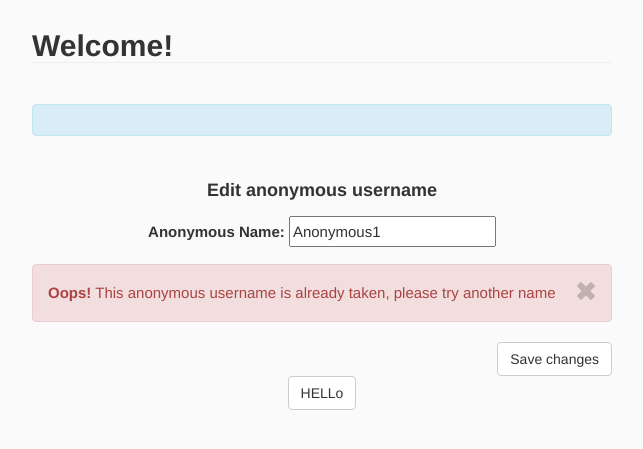
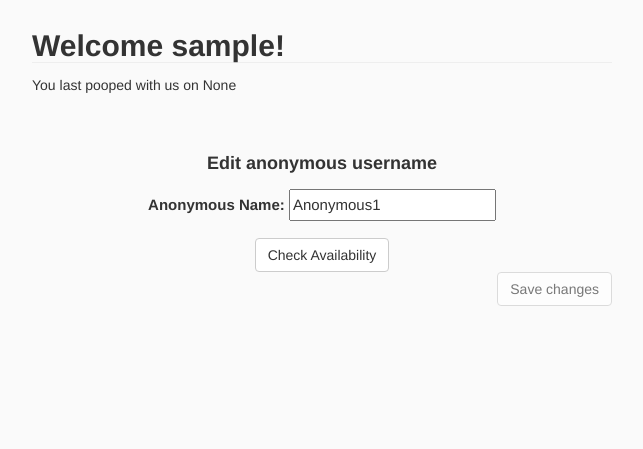
Before and after one commit to dgin/PooperRater, a Django app: page /profile in a window 1280 px wide. Shown: the part 51-500 px from the top of the page, without its empty margins (318-961 px from the left). Run offline with Django 3.2, Linux system fonts and the light colour scheme; the visitor is signed in with stand-in values (Sample User, id 1); data that the repository does not hold is empty; parts of the project's set-up code (start-up, migrations or seed data) failed here and were passed over; some libraries are stand-ins or nearby versions.

Commit message:
unique anon username, profile page completed, minor styling for google map, columns

```diff
--- a/NumberTwoLabs/NumberTwoLabs/urls.py
+++ b/NumberTwoLabs/NumberTwoLabs/urls.py
@@ -10,7 +10,6 @@
 urlpatterns = patterns('',
 
     url(r'^$', 'pooperRater.views.places', name='places'),
-    url(r'^place/$', 'pooperRater.views.place', name='place'),
     url(r'^admin/', include(admin.site.urls)),
 
     url(r'^$', views.home_page, name='index'),
@@ -26,5 +25,4 @@
     url(r'^api/v1/', include('pooperRater.api.urls')),
     url(r'^yelp/ajax/$', views.yelp_ajax, name='yelp_ajax'),
     url(r'^profile', views.profile, name='profile'),
-    url(r'place/add/$', views.place_add, name='place_add')
 )
--- a/NumberTwoLabs/pooperRater/static/css/google_places.css
+++ b/NumberTwoLabs/pooperRater/static/css/google_places.css
@@ -6,13 +6,14 @@
 }
 
 #map-canvas {
-    height: 400px;
-    width: 350px;
+    height: 450px;
+    /*width: 350px;*/
     margin-left:auto;
     margin-right:auto;
     /*height: 100%;*/
-    /*weight: 100%;*/
+    width: 100%;
     top: 55px;
+    position:fixed;
     /*Commented out border because otherwise produces two overlapping borders
     Remove comment if you can fix that bug.*/
     /*border: solid;*/
--- a/NumberTwoLabs/pooperRater/static/css/stylesheet.css
+++ b/NumberTwoLabs/pooperRater/static/css/stylesheet.css
@@ -6,6 +6,8 @@
   margin: 0;
   padding: 30px;
   padding-top: 80px;
+    height:100%;
+    width:100%;
 }
 
 a {
--- a/NumberTwoLabs/pooperRater/static/js/add_place_button.js
+++ b/NumberTwoLabs/pooperRater/static/js/add_place_button.js
@@ -24,6 +24,6 @@
 
 var GoNowButton = React.createClass({
     render: function() {
-        return <a id="goNowButton" className="btn btn-danger btn-block">BATHROOM EMERGENCY</a>
+        return <a id="goNowButton" className="btn btn-danger btn-lg btn-block">BATHROOM EMERGENCY</a>
     }
 });
--- a/NumberTwoLabs/pooperRater/static/js/places.js
+++ b/NumberTwoLabs/pooperRater/static/js/places.js
@@ -81,9 +81,11 @@
           //Catches error in case no data passed
         console.log("5", this.props.data);
           if (this.props.data) {
+              console.log("Pooper time: ", this.props.data);
               // finds closest highly-rated toilet for use with Bathroom Emergency button
               var closestDistance = 99999;
               var goNowButton = document.getElementById("goNowButton");
+              var goNowButtonActivated = false;
               // Sets placeNodes, which populate placeList
               placeNodes = this.props.data.map(function (place) {
                   // Catches error in case user doesn't have position coordinates
@@ -93,10 +95,11 @@
                           userPositionCoords.longitude, place.latitude, place.longitude);
                       if (distanceFromYou <= 1) { // 1 kilometer
 
-                          if (distanceFromYou <= closestDistance && place.overall_average_rating >= 3){
-                              closestDistance = distanceFromYou;
-                              goNowButton.href = '#place/'+place.id;
-                          }
+                          //if (distanceFromYou <= closestDistance && place.overall_average_rating >= 3){
+                          //    closestDistance = distanceFromYou;
+                          //    goNowButton.href = '#place/'+place.id;
+                          //    goNowButtonActivated = true;
+                          //}
                           // Puts marker on the map
                           createPlaceMarker(place);
                           return (
@@ -107,7 +110,23 @@
                   }
 
               });
-              console.log("4", placeNodes)
+              // If no place matches criteria of <= 1 km away and rating >= 3
+              var placesNearby = this.props.data;
+              if (!goNowButtonActivated && placesNearby.length > 0 && userPositionCoords !== undefined) {
+                  console.log("Fix");
+                  var k;
+                  for (k = 0; k < placesNearby.length; k++) {
+                      var distanceFromYou = getDistanceFromLatLonInKm(userPositionCoords.latitude,
+                          userPositionCoords.longitude, placesNearby[k].latitude,
+                          placesNearby[k].longitude);
+                      if (distanceFromYou <= closestDistance) {
+                          closestDistance = distanceFromYou;
+                          goNowButton.href = '#place/'+placesNearby[k].id;
+                      }
+                  }
+
+              }
+
               return (
                   <div className="placeList">
                   {placeNodes}
--- a/NumberTwoLabs/pooperRater/static/js/unique_username_check.js
+++ /dev/null
@@ -1,9 +0,0 @@
-function checkUniqueUsername() {
-    console.log(1);
-    var anonName = document.getElementsByTagName("input").value;
-    console.log(anonName);
-    return false;
-//    $.ajax({
-//        url: '/api/v1/anon/?search='+
-//    })
-}
--- a/NumberTwoLabs/pooperRater/templates/javascript.html
+++ b/NumberTwoLabs/pooperRater/templates/javascript.html
@@ -14,7 +14,7 @@
 <script type="text/jsx;harmony=true" src="{% static 'js/scrollPaginator.js' %}"></script>
 <script type="text/jsx;harmony=true" src="{% static 'js/pagination_scroll.js' %}"></script>
 
-<script type="text/jsx;harmony=true" src="{% static 'js/unique_username_check.js' %}"></script>
+<script type="text/jsx;harmony=true" src="{% static 'js/uniqueUsernameCheck.js' %}"></script>
 
 <script type="text/jsx;harmony=true" src="{% static 'js/place_map.js' %}"></script>
 <script type="text/jsx;harmony=true" src="{% static 'js/places.js' %}"></script>
--- a/NumberTwoLabs/pooperRater/templates/registration/profile.html
+++ b/NumberTwoLabs/pooperRater/templates/registration/profile.html
@@ -3,29 +3,31 @@
 {% block content2 %}
     <div class="row">
         <div class="col-lg-6 col-lg-offset-3 col-sm-8 col-sm-offset-2 col-xs-12">
-        <h2>Welcome!</h2>
+        <h2>Welcome {{ user.username }}!</h2>
+            <h5>You last pooped with us on {{ user.last_login }}</h5>
             <br>
-            <div class="text-center alert alert-info">{{ welcome_message }}</div>
+            <!--<div class="text-center alert alert-info">{{ welcome_message }}</div>-->
             <br>
             <div class="text-center">
             <h4>Edit anonymous username</h4>
             <form method="post">
                 {% csrf_token %}
                 {{ form.as_p }}
-            <div>
-
-                <div class="alert alert-danger text-left in collapse" id="profilealert" role="alert"><strong>Oops!</strong> This anonymous username is already taken, please try another name <a href="#" class="close glyphicon glyphicon-remove" data-dismiss="alert"></a></div>
+            <div class="alert alert-danger text-left hide in collapse" id="profilealert" role="alert">
+                <strong>Oops!</strong> This anonymous username is already taken, please try another name!
             </div>
-            <div>
-                <div class="alert alert-success text-left collapse" id="profilesuccess" role="alert"><strong>Yay!</strong> You have updated your anonymous username <a href="#" class="close glyphicon glyphicon-remove" data-dismiss="alert"></a></div>
+            <div class="alert alert-success hide text-left in collapse" id="profilesuccess" role="alert">
+                <strong>Yay!</strong> This username is available!<a href="#" class="close glyphicon glyphicon-remove" data-dismiss="alert"></a>
             </div>
+            <div class="alert alert-warning hide text-left in collapse" id="profileisyou" role="alert">
+                <strong>Hello!</strong> This username is yours!
+            </div>
+                <button class="btn btn-default" onclick="checkUniqueUsername();
+                return false;" data-toggle="alert">Check Availability</button>
             <div class="text-right">
-                <!--<input class="btn btn-default" type="submit" onclick="return false;"
-                value="Save changes">-->
-                <input class="btn btn-default" type="submit" id="submit_anon" onclick="checkUniqueUsername();" value="Save changes">
+                <input id="anonNameSubmit" class="btn btn-default disabled" type="submit" value="Save changes">
             </div>
             </form>
-                <button class="btn btn-default" onclick="checkUniqueUsername()">HELLo</button>
             </div>
         </div>
     </div>
--- a/NumberTwoLabs/pooperRater/views.py
+++ b/NumberTwoLabs/pooperRater/views.py
@@ -71,8 +71,8 @@
         # Sets related user to whoever is signed in
         new_anon_user.related_user = request.user
         new_anon_user.save()
-        return redirect('/places/#places/')
-        #     return redirect('/profile/')
+        return redirect('index')
+            # return redirect('/profile/')
         # if new_anon_user.save():
         #     return HttpResponse("All went well", status=200)
         # else:
@@ -87,20 +87,6 @@
         form = AnonUserInfoCreationForm({'anonymous_name': "Anonymous"+str(request.user.id)})
     data['form'] = form
     return render(request, 'registration/profile.html', data)
-
-def place_add(request):
-
-    if request.method == "POST":
-        form = ManualPlaceCreationForm(request.POST)
-        if form.is_valid():
-            form.save()
-            return redirect('/places', status=201)
-    else:
-        form = ManualPlaceCreationForm()
-    data = {
-        'form': form
-    }
-    return render(request, 'places/place_add.html', data)
 
 def login_redirect(request):
     # To check if first time login, compare the first and last login
```
Also changed, not shown: NumberTwoLabs/pooperRater/static/js/uniqueUsernameCheck.js (added, +39 -0 lines), NumberTwoLabs/pooperRater/templates/tests/goog_place_snip.html (+0 -2 lines).
